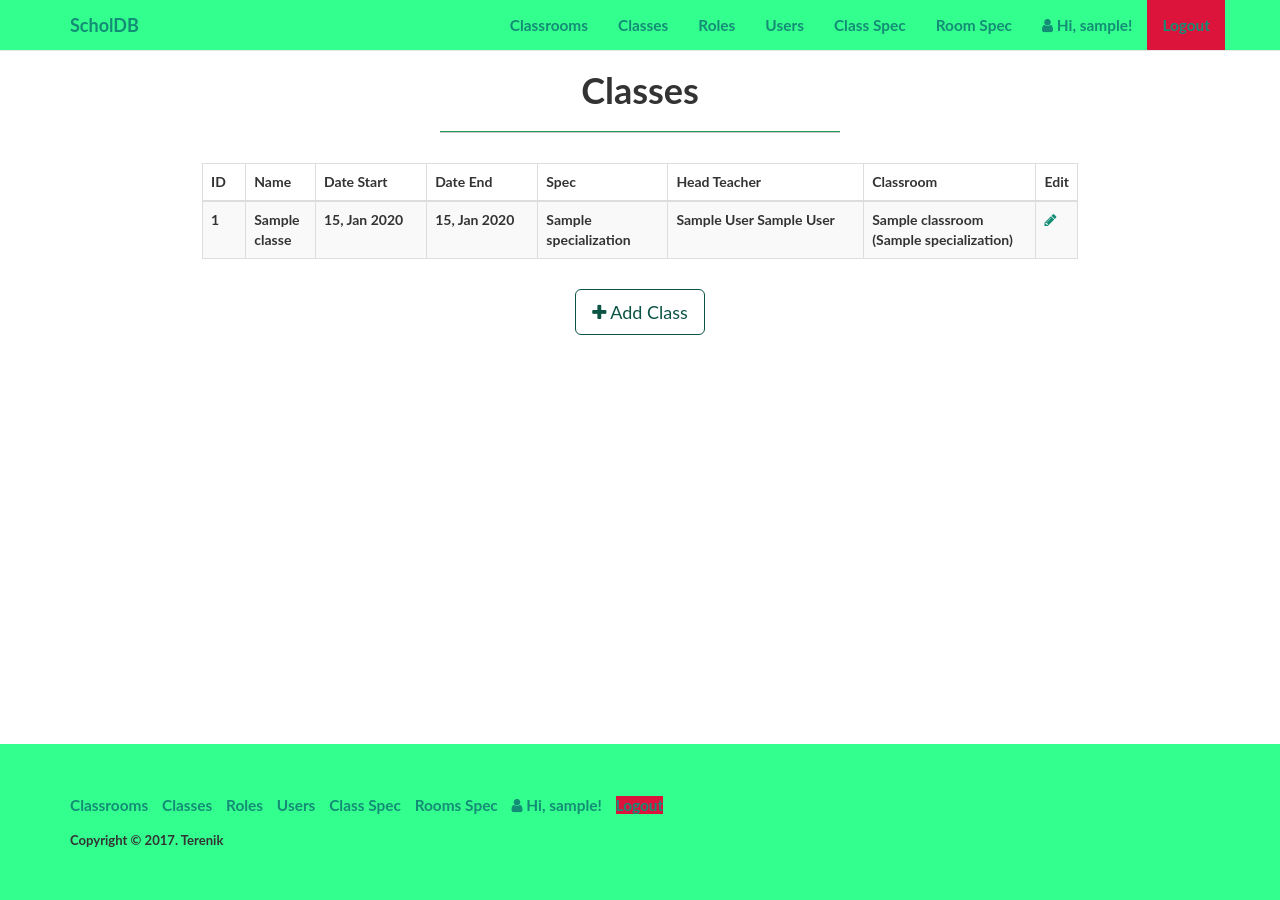
After one commit to TerenikDmitry/school_db, a Flask app: page /class/list in a window 1280 px wide. The commit adds this page. Run offline with Flask 2, Linux system fonts and the light colour scheme; a user stored in the database is signed in; tables that the repository leaves empty hold one stand-in row (values such as "Sample post"); parts of the project's set-up code (start-up, migrations or seed data) failed here and were passed over; some libraries are stand-ins or nearby versions.

Commit message:
Add View to CLASSlist CLASSadd CLASSedit

```diff
--- a/app/__init__.py
+++ b/app/__init__.py
@@ -34,8 +34,8 @@ def create_app(config_name):
     from .home import home as home_blueprint
     app.register_blueprint(home_blueprint)
 
-    from .classes import class_room as class_room_blueprint
-    app.register_blueprint(class_room_blueprint)
+    from .classes import classes as classes_blueprint
+    app.register_blueprint(classes_blueprint)
 
     @app.errorhandler(403)
     def forbidden(error):
--- a/app/admin/forms.py
+++ b/app/admin/forms.py
@@ -1,10 +1,7 @@
 from flask_wtf import FlaskForm
 from wtforms import StringField, SubmitField, PasswordField, ValidationError
 from wtforms.validators import DataRequired, Email, EqualTo
-
-# update imports
 from wtforms.ext.sqlalchemy.fields import QuerySelectField
-
 from ..models import Role, User, RoomSpecialization
 
 
@@ -35,8 +32,7 @@ class UserEditForm(FlaskForm):
     last_name = StringField('Last Name', validators=[DataRequired()])
     middle_name = StringField('Middle Name', validators=[DataRequired()])
     tell = StringField('Telephone')
-    role = QuerySelectField(query_factory=lambda: Role.query.all(),
-                            get_label="name")
+    role = QuerySelectField(query_factory=lambda: Role.query.all(), get_label="name")
     submit = SubmitField('Submit')
 
 
--- a/app/classes/__init__.py
+++ b/app/classes/__init__.py
@@ -1,5 +1,5 @@
 from flask import Blueprint
 
-class_room = Blueprint('class_room', __name__)
+classes = Blueprint('classes', __name__)
 
 from . import views
--- a/app/classes/views.py
+++ b/app/classes/views.py
@@ -1,13 +1,130 @@
 from flask import abort, flash, redirect, render_template, url_for
 
 from flask_login import current_user, login_required
-from . import class_room
-from ..models import Class, StudentInClass
+from . import classes
+from .. import db
+from ..models import Class, StudentInClass, User, Classroom, Specialization
+from forms import ClassForm
 
-@class_room.route('/class/<int:class_id>')
+
+def check_admin():
+    """
+    Prevent non-admins from accessing the page
+    """
+    if not current_user.is_admin:
+        abort(403)
+
+
+@classes.route('/class/<int:class_id>')
 @login_required
-def classRoom(class_id):
+def one_class(class_id):
     classStudents = StudentInClass.query.filter_by(class_id=class_id).all()
     _class = Class.query.get_or_404(class_id)
 
     return render_template('classes/class.html', title='Class', _class=_class, classStudents=classStudents)
+
+
+@classes.route('/class/list')
+@login_required
+def list_classes():
+    """
+        List of classes from the database
+    """
+    check_admin()
+
+    classesList = Class.query.all()
+    return render_template('classes/classes.html', classesList=classesList, title='Classes')
+
+
+@classes.route('/class/add', methods=['GET', 'POST'])
+@login_required
+def add_class():
+    """
+        Add a class to the database
+    """
+    check_admin()
+
+    add_class = True
+
+    form = ClassForm()
+    if form.validate_on_submit():
+        try:
+            classOne = Class(name=form.name.data,
+                             dateStartEducation=form.date_start.data,
+                             dateEndEducation=form.date_end.data,
+                             headTeacher=form.head_teacher_id.data.id,
+                             room_id=form.classroom_id.data.id,
+                             specialization_id=form.specialization_id.data.id
+                             )
+            # add role to the database
+            db.session.add(classOne)
+            db.session.commit()
+            flash('You have successfully added a new class.')
+        except:
+            # in case role name already exists
+            flash('Error')
+
+        # redirect to the roles page
+        return redirect(url_for('classes.list_classes'))
+
+    # load role template
+    return render_template('classes/editClass.html', add_class=add_class,
+                           form=form, title='Add Class')
+
+
+@classes.route('/class/edit/<int:id>', methods=['GET', 'POST'])
+@login_required
+def edit_class(id):
+    """
+    Edit a role
+    """
+    check_admin()
+
+    add_class = False
+
+    classOne = Class.query.get_or_404(id)
+    form = ClassForm(obj=classOne)
+    if form.validate_on_submit():
+        classOne.name = form.name.data
+        classOne.dateStartEducation = form.date_start.data
+        classOne.dateStartEducation = form.date_end.data
+        classOne.headTeacher = form.head_teacher_id.data.id
+        classOne.room_id = form.classroom_id.data.id
+        classOne.specialization_id = form.specialization_id.data.id
+
+        try:
+            db.session.add(classOne)
+            db.session.commit()
+            flash('You have successfully edited the class.')
+        except:
+            # in case role name already exists
+            flash('Error')
+
+        # redirect to the roles page
+        return redirect(url_for('classes.list_classes'))
+
+    form.name.data = classOne.name
+    form.date_start.data = classOne.dateStartEducation
+    form.date_end.data = classOne.dateEndEducation
+    form.head_teacher_id.data = User.query.get_or_404(classOne.headTeacher)
+    form.classroom_id.data = Classroom.query.get_or_404(classOne.room_id)
+    form.specialization_id.data = Specialization.query.get_or_404(classOne.specialization_id)
+    return render_template('classes/editClass.html', add_class=add_class,
+                           form=form, title="Edit Class")
+
+
+@classes.route('/class/delete/<int:id>', methods=['GET', 'POST'])
+@login_required
+def delete_class(id):
+    """
+    Delete a role from the database
+    """
+    check_admin()
+
+    classOne = Class.query.get_or_404(id)
+    db.session.delete(classOne)
+    db.session.commit()
+    flash('You have successfully deleted the class.')
+
+    # redirect to the roles page
+    return redirect(url_for('classes.list_classes'))
--- a/app/templates/base.html
+++ b/app/templates/base.html
@@ -26,6 +26,7 @@
                 {% if current_user.is_authenticated %}
                     {% if current_user.is_admin %}
                         <li><a href="{{ url_for('admin.list_classrooms') }}">Classrooms</a></li>
+                        <li><a href="{{ url_for('classes.list_classes') }}">Classes</a></li>
                         <li><a href="{{ url_for('admin.list_roles') }}">Roles</a></li>
                         <li><a href="{{ url_for('admin.list_users') }}">Users</a></li>
                         <li><a href="{{ url_for('admin.list_class_specializations') }}">Class Spec</a></li>
@@ -62,6 +63,7 @@
                     {% if current_user.is_authenticated %}
                         {% if current_user.is_admin %}
                             <li><a href="{{ url_for('admin.list_classrooms') }}">Classrooms</a></li>
+                            <li><a href="{{ url_for('classes.list_classes') }}">Classes</a></li>
                             <li><a href="{{ url_for('admin.list_roles') }}">Roles</a></li>
                             <li><a href="{{ url_for('admin.list_users') }}">Users</a></li>
                             <li><a href="{{ url_for('admin.list_class_specializations') }}">Class Spec</a></li>
--- a/app/templates/classes/class.html
+++ b/app/templates/classes/class.html
@@ -4,7 +4,7 @@
 <div class="content-section">
     <div class="center">
         <h1>
-            <a href="{{ url_for('class_room.classRoom', class_id=_class.id) }}">
+            <a href="{{ url_for('classes.one_class', class_id=_class.id) }}">
                 {{ _class.name }}
             </a>
         </h1>
--- /dev/null
+++ b/app/templates/classes/classes.html
@@ -0,0 +1,63 @@
+{% extends "base.html" %}
+{% block title %}Classes{% endblock %}
+{% block body %}
+<div class="content-section">
+  <div class="outer">
+    <div class="middle">
+      <div class="inner">
+        <h1 style="text-align:center;">Classes</h1>
+        {% if classesList %}
+          <hr class="intro-divider">
+          <div class="center">
+            <table class="table table-striped table-bordered">
+              <thead>
+                <tr>
+                    <th width="5%"> ID </th>
+                    <th width="8%"> Name </th>
+                    <th width="13%"> Date Start </th>
+                    <th width="13%"> Date End </th>
+                    <th width="15%"> Spec </th>
+                    <th width="23%"> Head Teacher </th>
+                    <th width="20%"> Classroom </th>
+                    <th width="8%"> Edit </th>
+                </tr>
+              </thead>
+              <tbody>
+              {% for classOne in classesList %}
+                <tr>
+                    <td> {{ classOne.id }} </td>
+                    <td> {{ classOne.name }} </td>
+                    <td> {{ classOne.dateStartEducation.strftime('%d, %b %Y') }} </td>
+                    <td> {{ classOne.dateEndEducation.strftime('%d, %b %Y') }} </td>
+                    <td> {{ classOne.specializations.name }} </td>
+                    <td> {{ classOne.users.first_name }} {{ classOne.users.last_name }} {{ classOne.users.middle_name }} </td>
+                    <td> {{ classOne.classrooms.name }} ({{ classOne.classrooms.room_specializations.name }}) </td>
+                    <td>
+                        <a href="{{ url_for('classes.edit_class', id=classOne.id) }}">
+                            <i class="fa fa-pencil"></i>
+                        </a>
+                    </td>
+                </tr>
+              {% endfor %}
+              </tbody>
+            </table>
+          </div>
+          <div style="text-align: center">
+        {% else %}
+          <div style="text-align: center">
+            <h3> No class have been added. </h3>
+            <hr class="intro-divider">
+          </div>
+        {% endif %}
+          <div style="text-align: center">
+          <a href="{{ url_for('classes.add_class') }}" class="btn btn-default btn-lg">
+            <i class="fa fa-plus"></i>
+            Add Class
+          </a>
+          </div>
+          </div>
+      </div>
+    </div>
+  </div>
+</div>
+{% endblock %}
--- a/app/templates/home/student_dashboard.html
+++ b/app/templates/home/student_dashboard.html
@@ -13,7 +13,7 @@
             {% endif %}
         </div>
         <div> Class:
-        <a href="{{ url_for('class_room.classRoom', class_id=studentClass.id) }}">
+        <a href="{{ url_for('classes.one_class', class_id=studentClass.id) }}">
             {{ studentClass.name }}
         </a>
         </div>
--- a/app/templates/home/teacher_dashboard.html
+++ b/app/templates/home/teacher_dashboard.html
@@ -15,7 +15,7 @@
             {% endif %}
         </div>
         <div>Head Class:
-            <a href="{{ url_for('class_room.classRoom', class_id=headClass.id) }}">
+            <a href="{{ url_for('classes.one_class', class_id=headClass.id) }}">
                 {{ headClass.name }}
             </a>
         </div>
```
Also changed, not shown: app/admin/views.py (+3 -4 lines), app/classes/forms.py (added, +18 -0 lines), app/templates/classes/editClass.html (added, +28 -0 lines).
